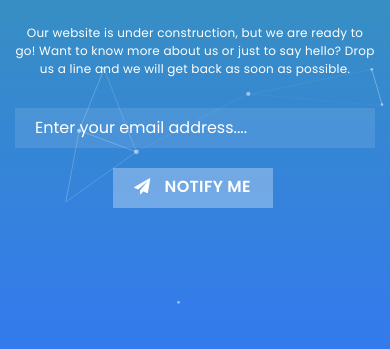
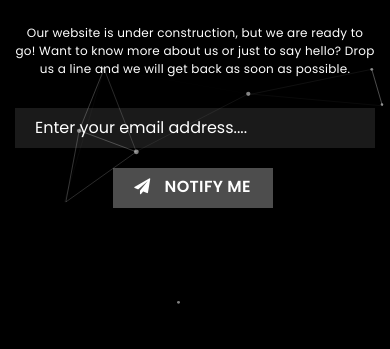
Before and after one commit to aryancodespy/aurox, a plain HTML site: page index.html in a window 390 px wide. Shown: the part 495-844 px from the top of the page. Drawn offline with Linux system fonts and the light colour scheme.

Commit message:
Update custom.css

```diff
--- a/css/custom.css
+++ b/css/custom.css
@@ -234,7 +234,7 @@ a:focus{
 		top: 0;
 		width: 100%;
 		min-height: 100%;
-		background: -webkit-linear-gradient(top,#3dac86,#337aee);
+		background: -webkit-linear-gradient(top,#000000,#000000);
 	}
 }
 
```
